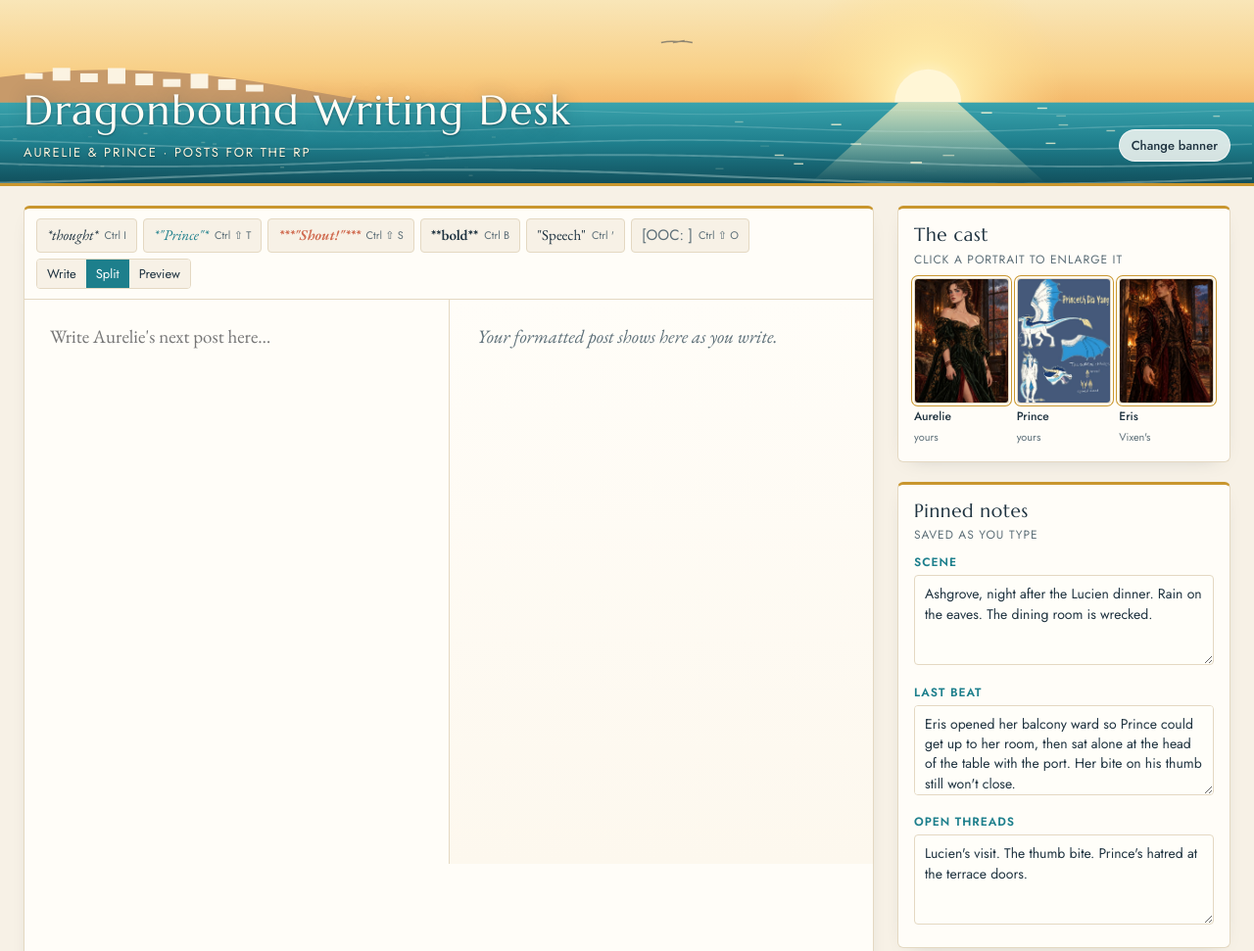
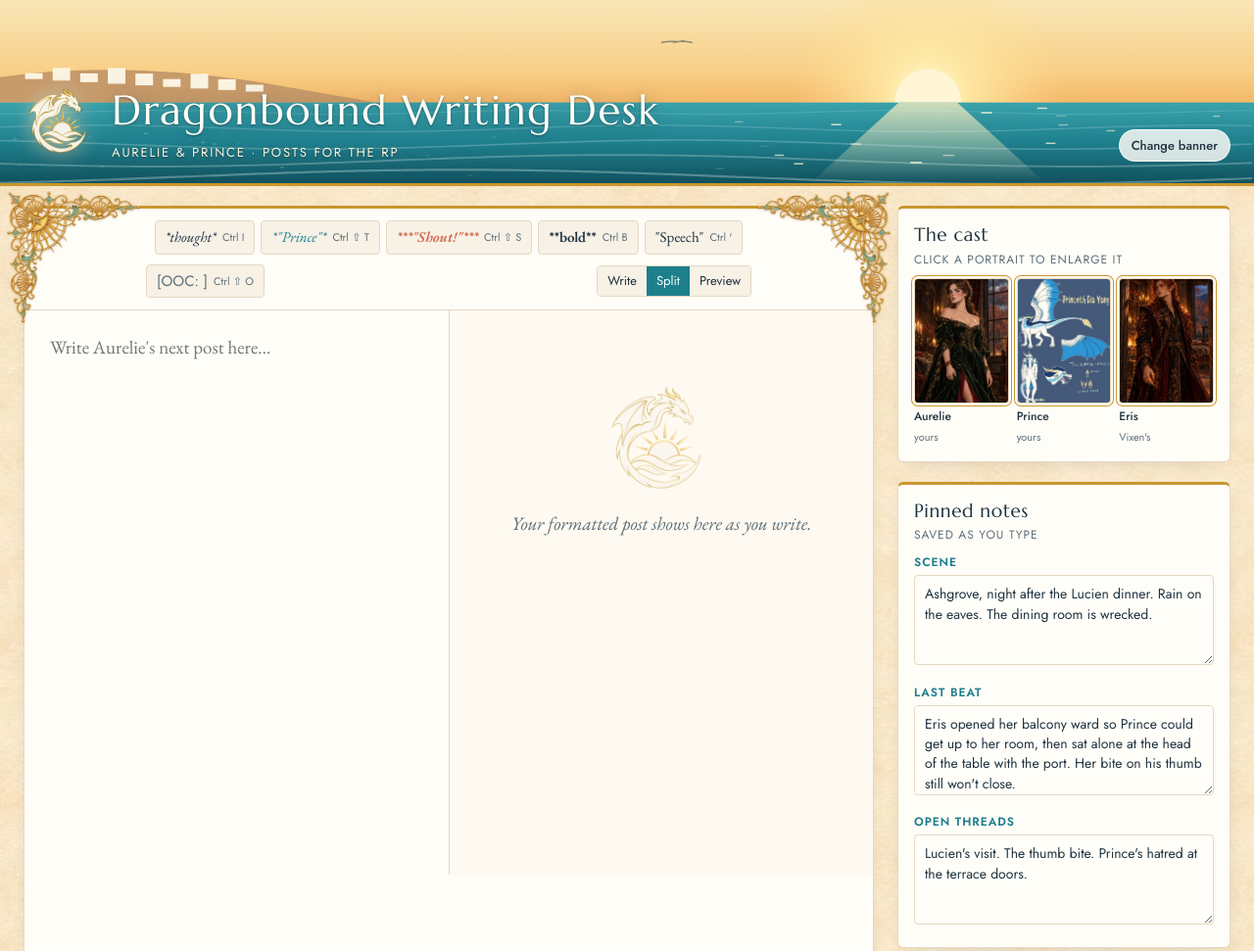
Before and after one commit to rudawilczyca-coder/Dragonbound, a plain HTML site: page app/writing-desk/index.html in a window 1280 px wide. Shown: the top 971 px of the page at 98% size. Drawn offline with nearby package versions, Linux system fonts and the light colour scheme.

Commit message:
Writing desk: add ChatGPT filigree, sigil and paper art
Co-Authored-By: Claude Opus 5.5 <noreply@anthropic.com>
Claude-Session: https://claude.ai/code/session_017zE7sGgpQtLT1EL9UqUSRh

```diff
--- a/app/writing-desk/index.html
+++ b/app/writing-desk/index.html
@@ -4,6 +4,7 @@
 <meta charset="utf-8">
 <meta name="viewport" content="width=device-width, initial-scale=1">
 <title>Dragonbound Writing Desk</title>
+<link rel="icon" type="image/png" href="img/sigil-64.png">
 <link rel="preconnect" href="https://fonts.googleapis.com">
 <link rel="preconnect" href="https://fonts.gstatic.com" crossorigin>
 <link href="https://fonts.googleapis.com/css2?family=Marcellus&family=EB+Garamond:ital,wght@0,400;0,600;1,400;1,600&family=Jost:wght@400;500;600&display=swap" rel="stylesheet">
@@ -27,7 +28,8 @@
 * { box-sizing: border-box; }
 html, body { margin: 0; height: 100%; }
 body {
-  background: var(--stone);
+  background: var(--stone) url("img/paper.jpg") repeat;
+  background-size: 627px;
   color: var(--ink);
   font-family: var(--font-ui);
   font-size: 15px;
@@ -55,6 +57,9 @@ button, input, textarea { font: inherit; color: inherit; }
   max-width: 1320px; margin: 0 auto; padding: 22px 24px;
   display: flex; align-items: flex-end; justify-content: space-between; gap: 16px; flex-wrap: wrap;
 }
+.title { display: flex; align-items: center; gap: 14px; }
+.title .sigil { width: 76px; height: 76px; flex: none; filter: drop-shadow(0 0 10px rgba(255,240,200,.85)) drop-shadow(0 1px 2px rgba(16,50,60,.45)); }
+@media (max-width: 560px) { .title .sigil { width: 52px; height: 52px; } }
 .title h1 {
   margin: 0; font-family: var(--font-display); font-weight: 400;
   font-size: clamp(28px, 4vw, 42px); letter-spacing: .04em; color: #fffdf6;
@@ -85,7 +90,16 @@ main {
 .gilt-top { border-top: 3px solid var(--sun); }
 
 /* Editor */
-.editor { display: flex; flex-direction: column; min-height: 560px; }
+.editor { display: flex; flex-direction: column; min-height: 560px; position: relative; }
+.editor::before, .editor::after {
+  content: ""; position: absolute; top: -20px; width: 140px; height: 140px; z-index: 2; pointer-events: none;
+  background: url("img/filigree.webp") no-repeat 0 0 / contain;
+  filter: drop-shadow(0 1px 1px rgba(120,80,20,.25));
+}
+.editor::before { left: -20px; }
+.editor::after { right: -20px; transform: scaleX(-1); }
+.editor .toolbar { padding-left: 124px; padding-right: 124px; min-height: 104px; justify-content: center; }
+@media (max-width: 560px) { .editor::before, .editor::after { width: 64px; height: 64px; } .editor .toolbar { padding-left: 56px; padding-right: 56px; } }
 .toolbar {
   display: flex; flex-wrap: wrap; gap: 6px; align-items: center;
   padding: 10px 12px; border-bottom: 1px solid var(--line);
@@ -122,9 +136,10 @@ textarea#draft:focus-visible { outline: none; box-shadow: inset 0 0 0 2px rgba(2
 .preview {
   border-left: 1px solid var(--line); padding: 22px 28px; overflow: auto; max-height: 72vh;
   font-family: var(--font-prose); font-size: 19px; line-height: 1.65;
-  background: linear-gradient(#fffdf8, #fdf8ee);
+  background: rgba(253,248,238,.55);
 }
-.preview .empty { color: var(--muted); font-style: italic; }
+.preview .empty { color: var(--muted); font-style: italic; text-align: center; margin: 48px auto; }
+.preview .empty img { display: block; width: 120px; margin: 0 auto 12px; opacity: .55; }
 .preview p { margin: 0 0 1em; max-width: 65ch; }
 .preview em.thought { font-style: italic; }
 .preview em.tele { font-style: italic; color: var(--sea); }
@@ -227,8 +242,11 @@ aside { display: flex; flex-direction: column; gap: 20px; }
   <img class="banner" id="bannerImg" alt="">
   <div class="band-inner">
     <div class="title">
+      <img class="sigil" src="img/sigil.webp" alt="">
+      <div>
       <h1>Dragonbound Writing Desk</h1>
       <p>Aurelie &amp; Prince · posts for the RP</p>
+      </div>
     </div>
     <div class="band-tools">
       <button class="chip-btn" id="bannerBtn" type="button">Change banner</button>
@@ -358,7 +376,7 @@ aside { display: flex; flex-direction: column; gap: 20px; }
   }
   function render() {
     const txt = draft.value.trim();
-    if (!txt) { preview.innerHTML = '<p class="empty">Your formatted post shows here as you write.</p>'; return; }
+    if (!txt) { preview.innerHTML = '<p class="empty"><img src="img/sigil.webp" alt="">Your formatted post shows here as you write.</p>'; return; }
     preview.innerHTML = txt.split(/\n\s*\n/).map(p => "<p>" + inline(p).replace(/\n/g, "<br>") + "</p>").join("");
   }
 
```
Also changed, not shown: app/writing-desk/art-src/filigree.webp (added), app/writing-desk/art-src/paper.webp (added), app/writing-desk/art-src/sigil.webp (added), app/writing-desk/img/filigree.webp (added), app/writing-desk/img/paper.jpg (added), app/writing-desk/img/sigil-64.png (added), app/writing-desk/img/sigil.webp (added).
